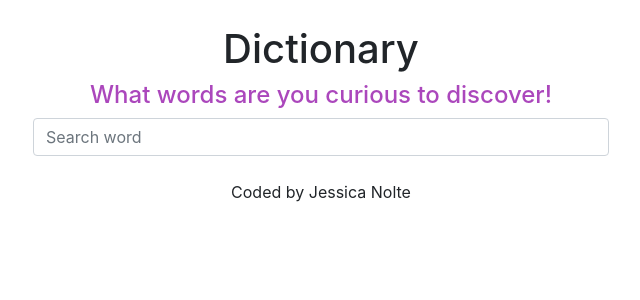
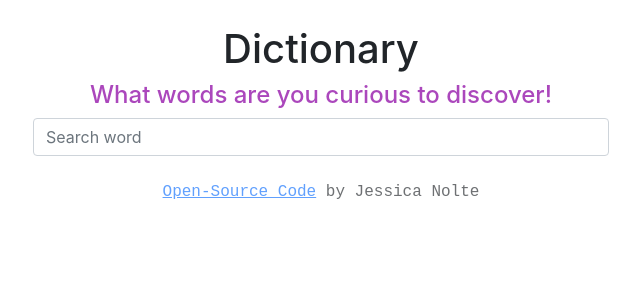
Before and after one commit to TransformativeBeing/react-dictionary-app, a React (Create React App) app: page / in a window 1280 px wide. Shown: the top 300 px of the page, without its empty margins (319-959 px from the left). Built offline with nearby package versions, Linux system fonts and the light colour scheme.

Commit message:
Added Footer component

```diff
--- a/src/App.css
+++ b/src/App.css
@@ -6,3 +6,8 @@
 .App h4 {
   color: #ab47bc;
 }
+
+.App .Footer {
+  font-family: monospace;
+  opacity: 0.65;
+}
--- a/src/App.js
+++ b/src/App.js
@@ -1,4 +1,5 @@
 import "./App.css";
+import Footer from "./Footer";
 import Dictionary from "./Dictionary";
 
 export default function App() {
@@ -13,7 +14,7 @@ export default function App() {
           <Dictionary />
         </main>
         <br />
-        <footer className="App-footer">Coded by Jessica Nolte</footer>
+        <Footer />
       </div>
     </div>
   );
--- /dev/null
+++ b/src/Footer.js
@@ -0,0 +1,17 @@
+import React from "react";
+
+export default function Footer() {
+  return (
+    <div className="Footer">
+      <a
+        className="openSourceLink"
+        href="https://github.com/TransformativeBeing/react-dictionary-app"
+        target="_blank"
+        rel="noreferrer"
+      >
+        Open-Source Code
+      </a>
+      <span> by Jessica Nolte</span>
+    </div>
+  );
+}
```
